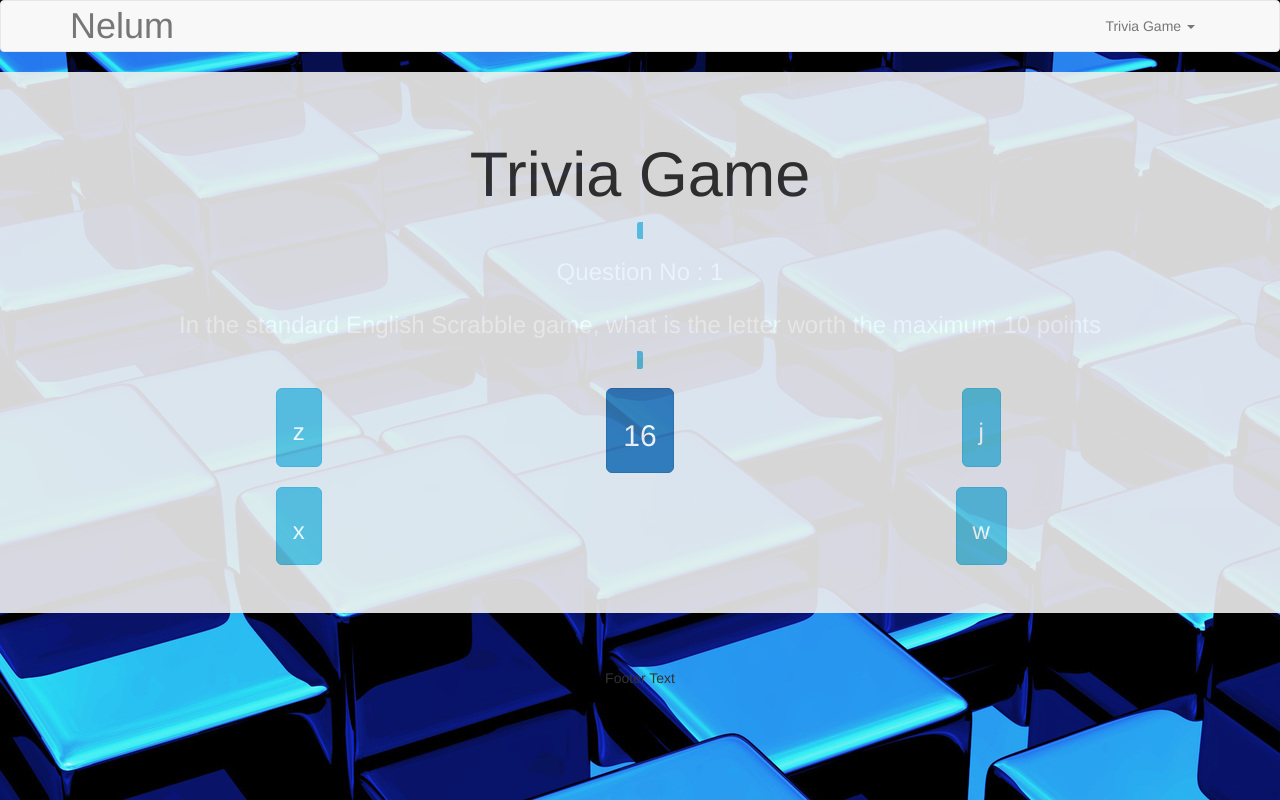
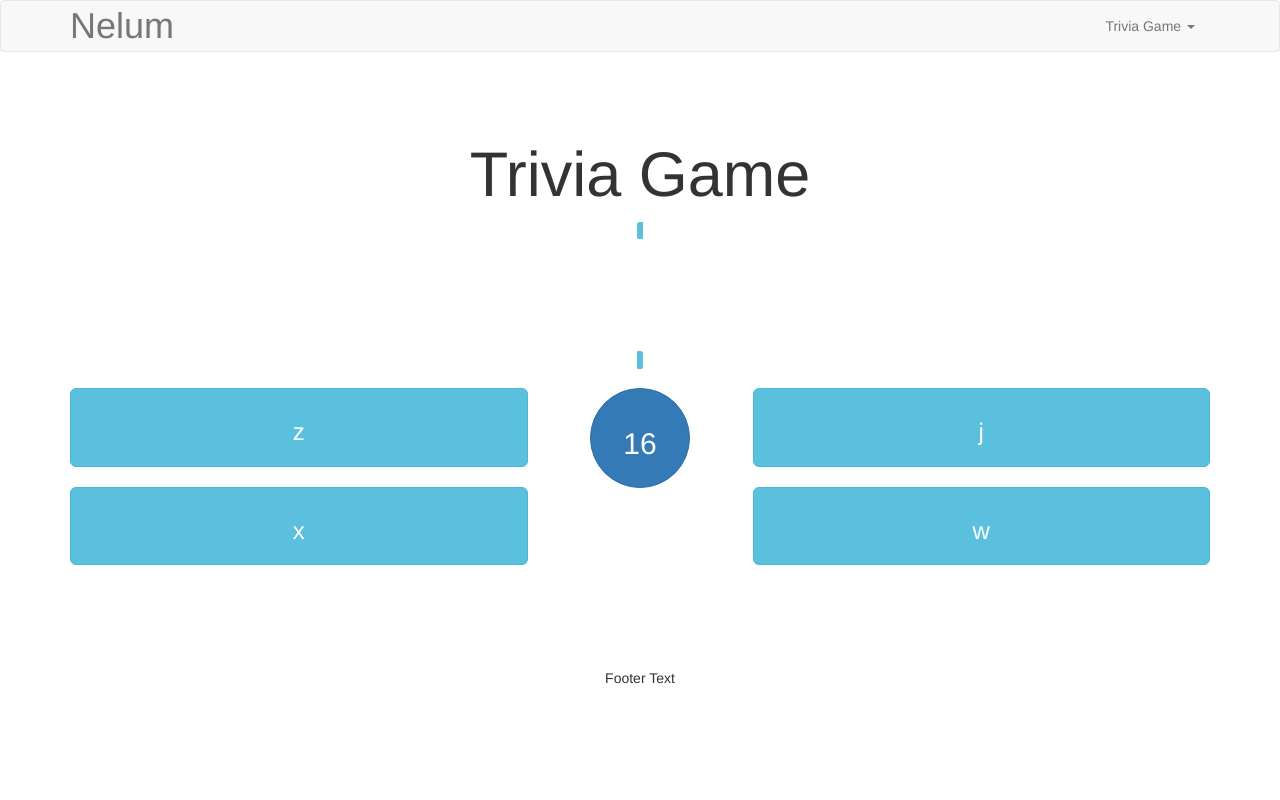
Before and after one commit to Dil2000/TriviaGame, a plain HTML site: page index.html in a window 1280 px wide. Drawn offline with nearby package versions, Linux system fonts and the light colour scheme.

Commit message:
monday css

```diff
--- a/assets/css/style.css
+++ b/assets/css/style.css
@@ -11,16 +11,27 @@
     }
 
     body{
-      background-image: url("../images/bg.jpg");
-      //background-color:
+     // background-image: url("../images/bg.png");
     }
 
-    .jumbotron{
-      //background-color:transparent;
-      //background : fade(50%);
-      opacity:0.9;
+    .jumbotron {
+      background-color:transparent;
+
     }
 
     .quiz{
-    //  background-color:#002b36;
+
     }
+
+    .qanda{
+      width:100%;
+      //border-radius: 15px 50px;
+      white-space: normal;
+    }
+
+
+    #countDownNumber{
+       border-radius: 100px;
+       width : 100px;
+       height:100px;
+    }
```
